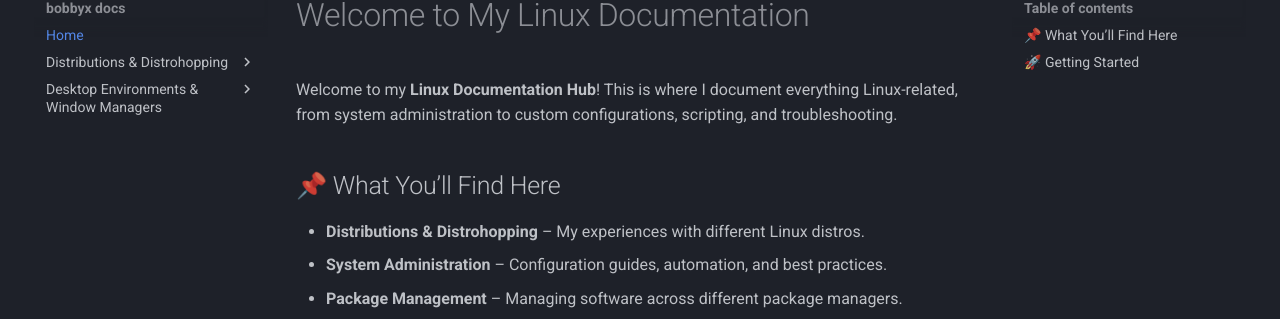
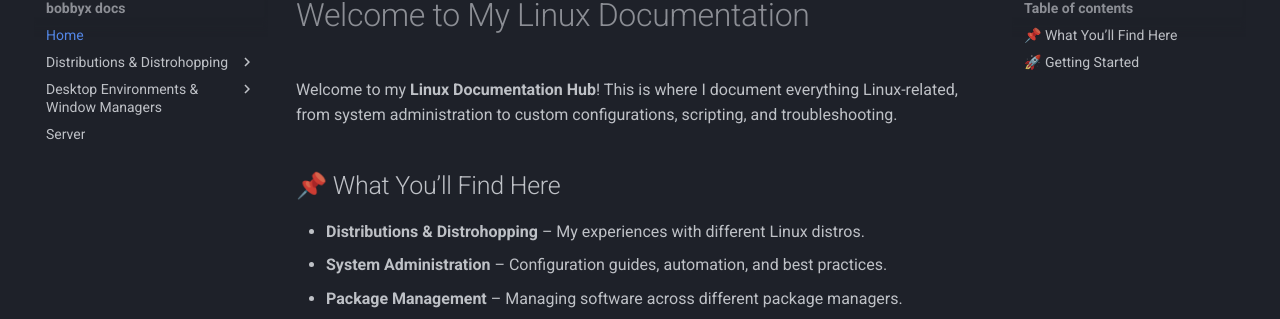
Before and after one commit to bobbyxdevel/bobbyx-docs, an MkDocs documentation site: the page built from docs/index.md, in a window 1280 px wide. Shown: the part 103-422 px from the top of the page. Built offline with MkDocs 1.6.1 and Material for MkDocs 9.7.7, drawn with Linux system fonts in a browser that asks for light colours; comment, search, counter and statistics services are not loaded.

Commit message:
Update mkdocs.yml

```diff
--- a/mkdocs.yml
+++ b/mkdocs.yml
@@ -25,6 +25,7 @@ nav:
 #    - Filesystems & Storage: filesystems_storage.md
 #    - Development & Productivity Tools: development_productivity.md
 #    - BSD Corner: bsd_corner.md
+    - Server: server/vps.md
 theme:
   name: 'material'
   palette:
```
